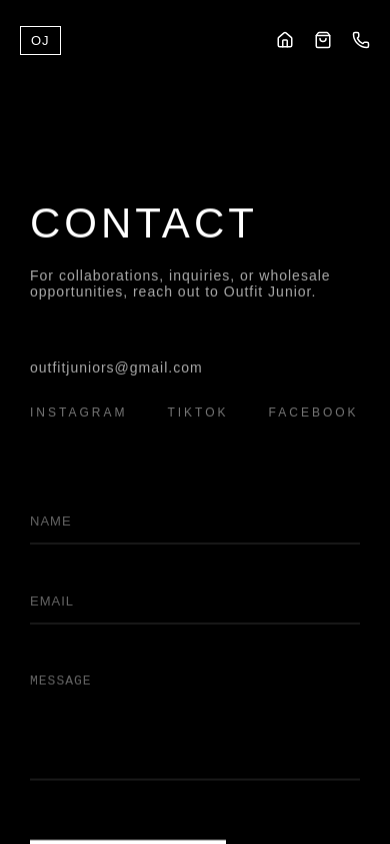
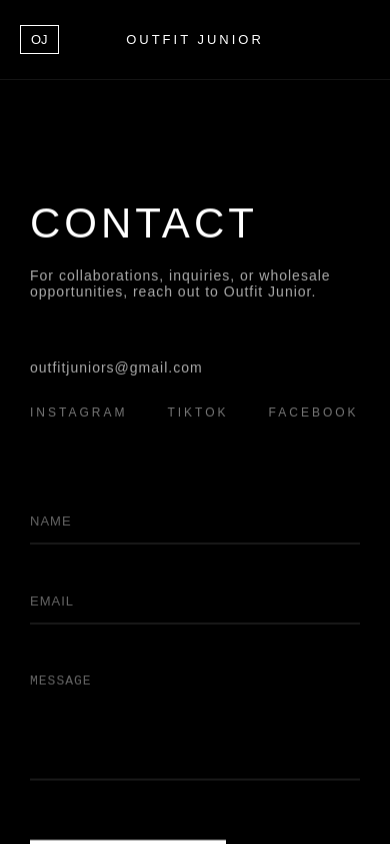
Before and after one commit to talhashah0/outfit-junior, a React (Vite) app: page /contact in a window 390 px wide. Shown: the top 844 px of the page. Built offline with nearby package versions, Linux system fonts and the light colour scheme.

Commit message:
navbar fix + mobile menu upgrade

```diff
--- a/src/App.jsx
+++ b/src/App.jsx
@@ -20,7 +20,7 @@ export default function App() {
     <>
       <Navbar />
 
-      <main style={{ paddingTop: "80px" }}>
+      <main>
         <AnimatePresence mode="wait">
           <Routes location={location} key={location.pathname}>
             <Route
@@ -62,7 +62,6 @@ export default function App() {
         </AnimatePresence>
       </main>
 
-      {/* Footer logic */}
       <Footer minimal={isContact} />
     </>
   );
--- a/src/components/Navbar.css
+++ b/src/components/Navbar.css
@@ -1,12 +1,13 @@
-/* ===== ROOT NAVBAR ===== */
+/* ===== NAVBAR ===== */
 .oj-navbar {
   position: fixed;
   top: 0;
   left: 0;
   width: 100%;
-  height: 80px;
+  height: var(--navbar-height);
   background: #000;
-  z-index: 9999;
+  z-index: 1000;
+  border-bottom: 1px solid rgba(255,255,255,0.08);
 }
 
 /* ===== INNER ===== */
@@ -14,38 +15,27 @@
   max-width: 1400px;
   height: 100%;
   margin: 0 auto;
-  padding: 0 60px;
+  padding: 0 20px;
+
   display: flex;
   align-items: center;
   justify-content: space-between;
 }
 
-/* ===== BRAND ===== */
-.oj-brand {
-  display: flex;
-  align-items: center;
-  gap: 14px;
-  text-decoration: none;
-  color: #fff;
-  cursor: pointer;
+/* ===== CENTER BRAND ===== */
+.oj-brand-center {
+  position: absolute;
+  left: 50%;
+  transform: translateX(-50%);
+  font-size: 13px;
+  letter-spacing: 3px;
+  pointer-events: none;
 }
 
-.oj-logo {
-  border: 1px solid #fff;
-  padding: 6px 10px;
-  font-size: 13px;
-  letter-spacing: 1px;
-}
-
-.oj-name {
-  font-size: 13px;
-  letter-spacing: 3px;
-}
-
-/* ===== LINKS ===== */
+/* ===== LINKS (DESKTOP) ===== */
 .oj-links {
   display: flex;
-  gap: 40px;
+  gap: 30px;
 }
 
 .oj-link {
@@ -54,12 +44,9 @@
   font-size: 12px;
   letter-spacing: 2px;
   position: relative;
-  display: flex;
-  align-items: center;
-  gap: 6px;
 }
 
-/* underline desktop */
+/* underline */
 .oj-link::after {
   content: "";
   position: absolute;
@@ -68,7 +55,7 @@
   width: 0%;
   height: 1px;
   background: #fff;
-  transition: width 0.3s ease;
+  transition: width 0.3s;
 }
 
 .oj-link:hover::after,
@@ -76,36 +63,70 @@
   width: 100%;
 }
 
-/* icons hidden on desktop */
-.icon {
+/* ===== MOBILE BUTTON ===== */
+.oj-mobile-btn {
   display: none;
-  width: 18px;
-  height: 18px;
+  background: none;
+  border: 1px solid #fff;
+  color: #fff;
+  padding: 6px 10px;
+  font-size: 13px;
+  cursor: pointer;
 }
 
-/* ===== MOBILE ONLY ===== */
+/* ===== MOBILE MENU ===== */
+.oj-mobile-menu {
+  position: fixed;
+  top: 0;
+  left: 0;
+  width: 100%;
+  height: 100vh;
+
+  background: #000;
+  display: flex;
+  flex-direction: column;
+  align-items: center;
+  justify-content: center;
+
+  transform: translateY(-100%);
+  transition: transform 0.4s ease;
+
+  z-index: 2000;
+}
+
+.oj-mobile-menu.open {
+  transform: translateY(0);
+}
+
+.oj-mobile-menu a {
+  color: #fff;
+  text-decoration: none;
+  font-size: 20px;
+  margin: 15px 0;
+}
+
+/* CLOSE BUTTON */
+.oj-close {
+  position: absolute;
+  top: 20px;
+  right: 20px;
+
+  background: none;
+  border: none;
+  color: #fff;
+  font-size: 24px;
+  cursor: pointer;
+}
+
+/* ===== MOBILE ===== */
 @media (max-width: 768px) {
-  .oj-navbar-inner {
-    padding: 0 20px;
-  }
 
-  .oj-name {
+  .oj-links {
     display: none;
   }
 
-  .text {
-    display: none;
-  }
-
-  .icon {
+  .oj-mobile-btn {
     display: block;
   }
 
-  .oj-links {
-    gap: 20px;
-  }
-
-  .oj-link::after {
-    display: none;
-  }
 }
--- a/src/components/Navbar.jsx
+++ b/src/components/Navbar.jsx
@@ -1,35 +1,54 @@
+import { useState, useEffect } from "react";
 import { NavLink } from "react-router-dom";
-import { Home, ShoppingBag, Phone } from "lucide-react";
 import "./Navbar.css";
 
 export default function Navbar() {
+  const [menuOpen, setMenuOpen] = useState(false);
+
+  // lock scroll when menu opens
+  useEffect(() => {
+    document.body.style.overflow = menuOpen ? "hidden" : "auto";
+  }, [menuOpen]);
+
   return (
-    <header className="oj-navbar">
-      <div className="oj-navbar-inner">
-        {/* LEFT */}
-        <NavLink to="/" className="oj-brand">
-          <div className="oj-logo">OJ</div>
-          <span className="oj-name">OUTFIT JUNIOR</span>
-        </NavLink>
+    <>
+      <header className="oj-navbar">
+        <div className="oj-navbar-inner">
 
-        {/* RIGHT */}
-        <div className="oj-links">
-          <NavLink to="/" className="oj-link">
-            <span className="text">HOME</span>
-            <Home className="icon" />
-          </NavLink>
+          {/* MOBILE BUTTON */}
+          <button
+            className="oj-mobile-btn"
+            onClick={() => setMenuOpen(true)}
+          >
+            OJ
+          </button>
 
-          <NavLink to="/shop" className="oj-link">
-            <span className="text">SHOP</span>
-            <ShoppingBag className="icon" />
-          </NavLink>
+          {/* CENTER BRAND (NOT clickable) */}
+          <div className="oj-brand-center">OUTFIT JUNIOR</div>
 
-          <NavLink to="/contact" className="oj-link">
-            <span className="text">CONTACT</span>
-            <Phone className="icon" />
-          </NavLink>
+          {/* DESKTOP LINKS */}
+          <div className="oj-links">
+            <NavLink to="/" className="oj-link">HOME</NavLink>
+            <NavLink to="/shop" className="oj-link">SHOP</NavLink>
+            <NavLink to="/contact" className="oj-link">CONTACT</NavLink>
+          </div>
+
         </div>
+      </header>
+
+      {/* MOBILE MENU OVERLAY */}
+      <div className={`oj-mobile-menu ${menuOpen ? "open" : ""}`}>
+        <button
+          className="oj-close"
+          onClick={() => setMenuOpen(false)}
+        >
+          ✕
+        </button>
+
+        <NavLink to="/" onClick={() => setMenuOpen(false)}>HOME</NavLink>
+        <NavLink to="/shop" onClick={() => setMenuOpen(false)}>SHOP</NavLink>
+        <NavLink to="/contact" onClick={() => setMenuOpen(false)}>CONTACT</NavLink>
       </div>
-    </header>
+    </>
   );
 }
--- a/src/index.css
+++ b/src/index.css
@@ -1,10 +1,19 @@
+:root {
+  --navbar-height: 80px;
+}
+
 * {
   box-sizing: border-box;
 }
 
 body {
   margin: 0;
-  background: black;
-  color: white;
-  font-family: Arial, Helvetica, sans-serif;
+  padding-top: var(--navbar-height);
+  background: #000;
+  color: #fff;
+  font-family: Arial, sans-serif;
 }
+
+html, body {
+  overflow-x: hidden;
+}
```
